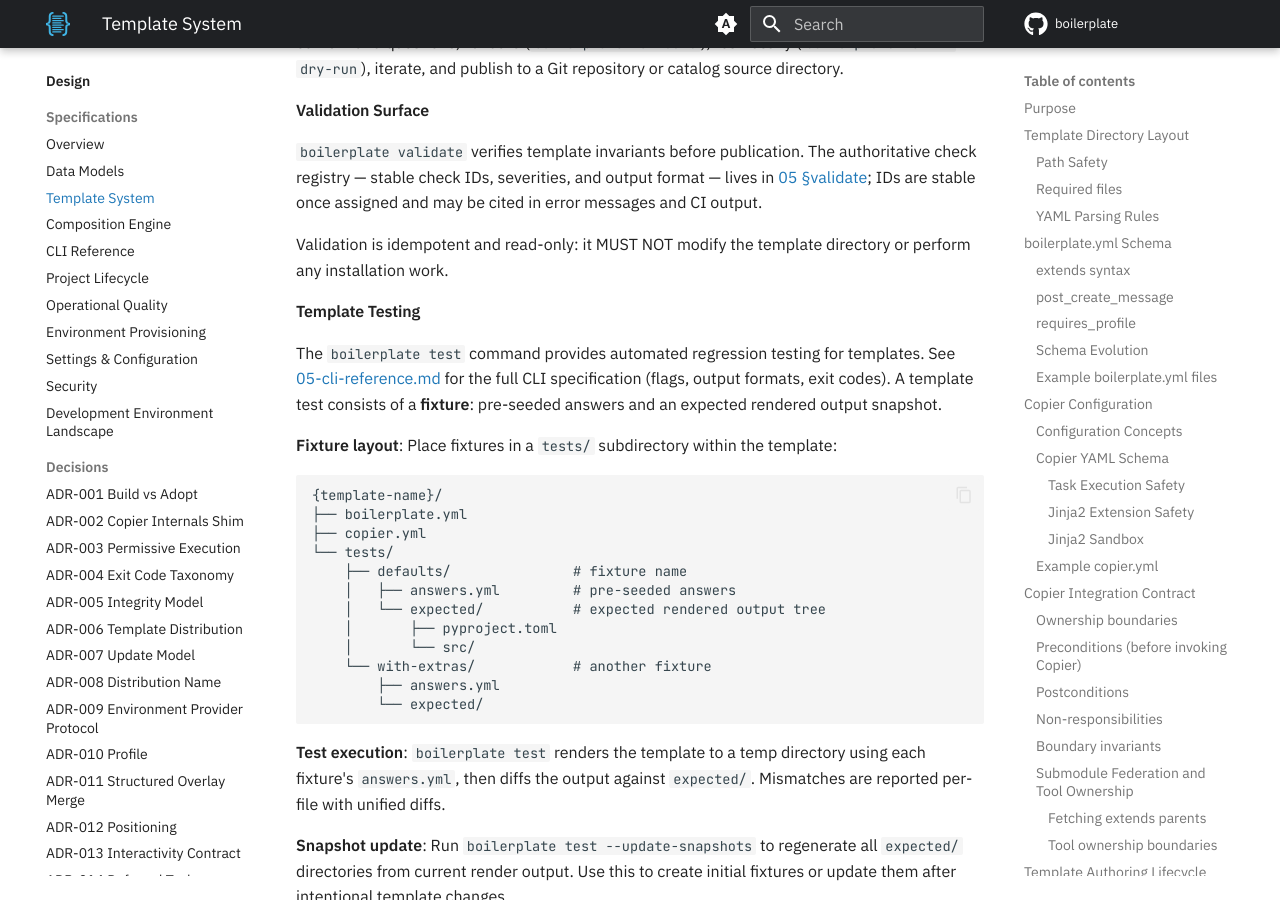
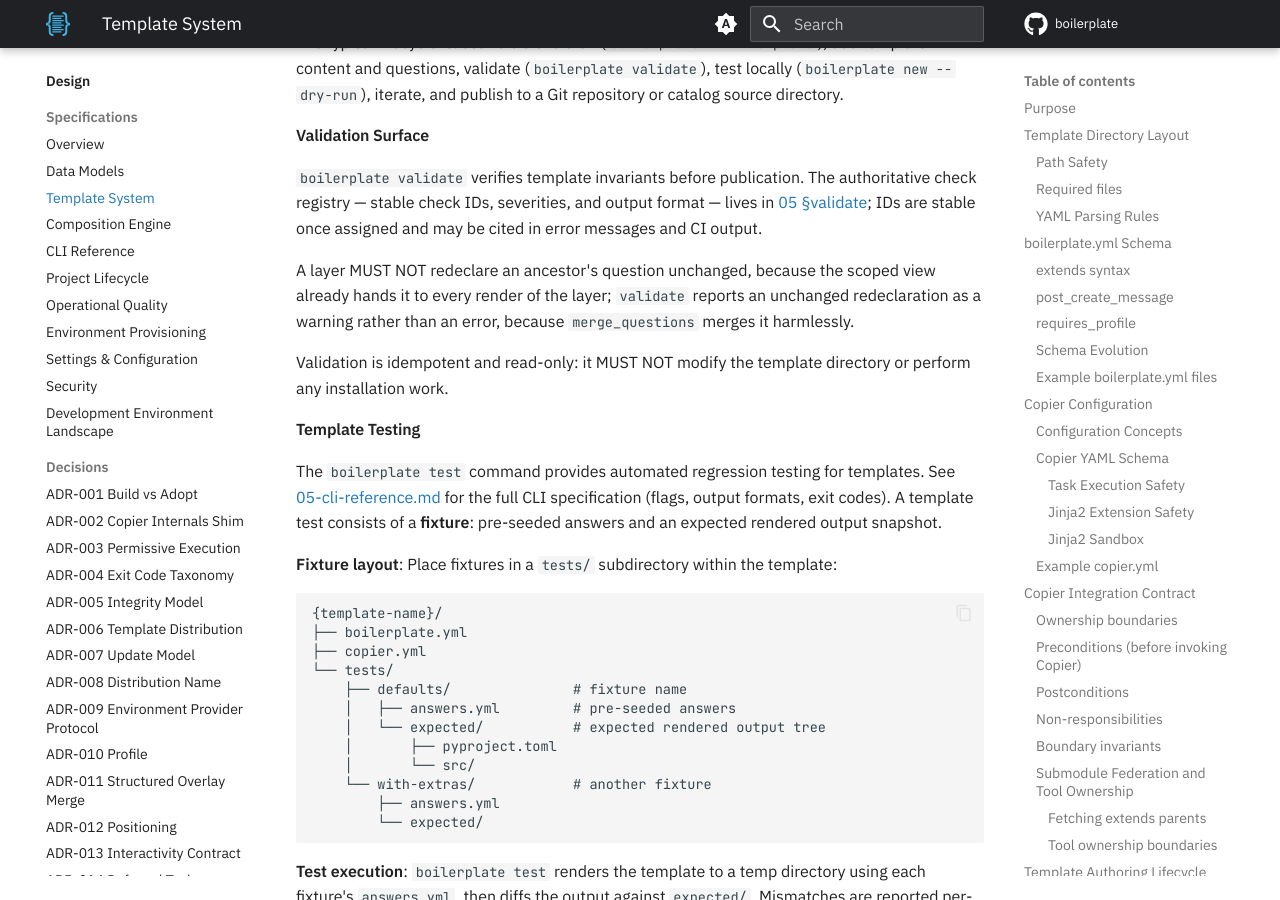
Before and after one commit to TheRealBillSiegler/boilerplate, an MkDocs documentation site: the page built from docs/design/03-template-system.md, in a window 1280 px wide and 900 px high, scrolled down 13511 px. Built offline with MkDocs 1.6.1 and Material for MkDocs 9.7.7, drawn with Linux system fonts in a browser that asks for light colours; comment, search, counter and statistics services are not loaded; the version menu is left out; some of the changed text lies outside the part shown.

Commit message:
docs(design): warn on a question redeclared unchanged from an ancestor
Check V17 reports an unchanged redeclaration as a warning, since merge_questions merges it harmlessly; the MUST NOT stays.

Co-Authored-By: Claude Sonnet 5.5 <noreply@anthropic.com>

````diff
--- a/docs/design/03-template-system.md
+++ b/docs/design/03-template-system.md
@@ -240,7 +240,7 @@ _tasks:
   - ["python", "_scripts/post_generation.py"]
 ```
 
-**Overriding a question in a derived template:** A derived template's `copier.yml` declares its own questions and MAY declare a parent question to override or extend it; it MUST NOT declare a parent question unchanged, because the layer's scoped view already hands every ancestor's question to every render of the layer ([ADR-015](adr-015-idiomatic-artifacts.md#decision)). When layers are merged, the derived template's value overrides the base for scalar and dict types (see merge strategy in [04-composition-engine.md](04-composition-engine.md)).
+**Overriding a question in a derived template:** A derived template's `copier.yml` declares its own questions and MAY declare a parent question to override or extend it; it MUST NOT declare a parent question unchanged, because the layer's scoped view already hands every ancestor's question to every render of the layer ([ADR-015](adr-015-idiomatic-artifacts.md#decision)); `boilerplate validate` warns on an unchanged redeclaration ([05 §`validate`](05-cli-reference.md#validate), check `V17`). When layers are merged, the derived template's value overrides the base for scalar and dict types (see merge strategy in [04-composition-engine.md](04-composition-engine.md)).
 
 ```yaml
 # streamlit/copier.yml — overrides the default for 'dependencies'
@@ -351,6 +351,8 @@ The typical lifecycle is: scaffold a skeleton (`boilerplate init-template`), add
 #### Validation Surface
 
 `boilerplate validate` verifies template invariants before publication. The authoritative check registry — stable check IDs, severities, and output format — lives in [05 §validate](05-cli-reference.md); IDs are stable once assigned and may be cited in error messages and CI output.
+
+A layer MUST NOT redeclare an ancestor's question unchanged, because the scoped view already hands it to every render of the layer; `validate` reports an unchanged redeclaration as a warning rather than an error, because `merge_questions` merges it harmlessly.
 
 Validation is idempotent and read-only: it MUST NOT modify the template directory or perform any installation work.
 
````
Also changed, not shown: docs/design/05-cli-reference.md (+1 -0 lines).
